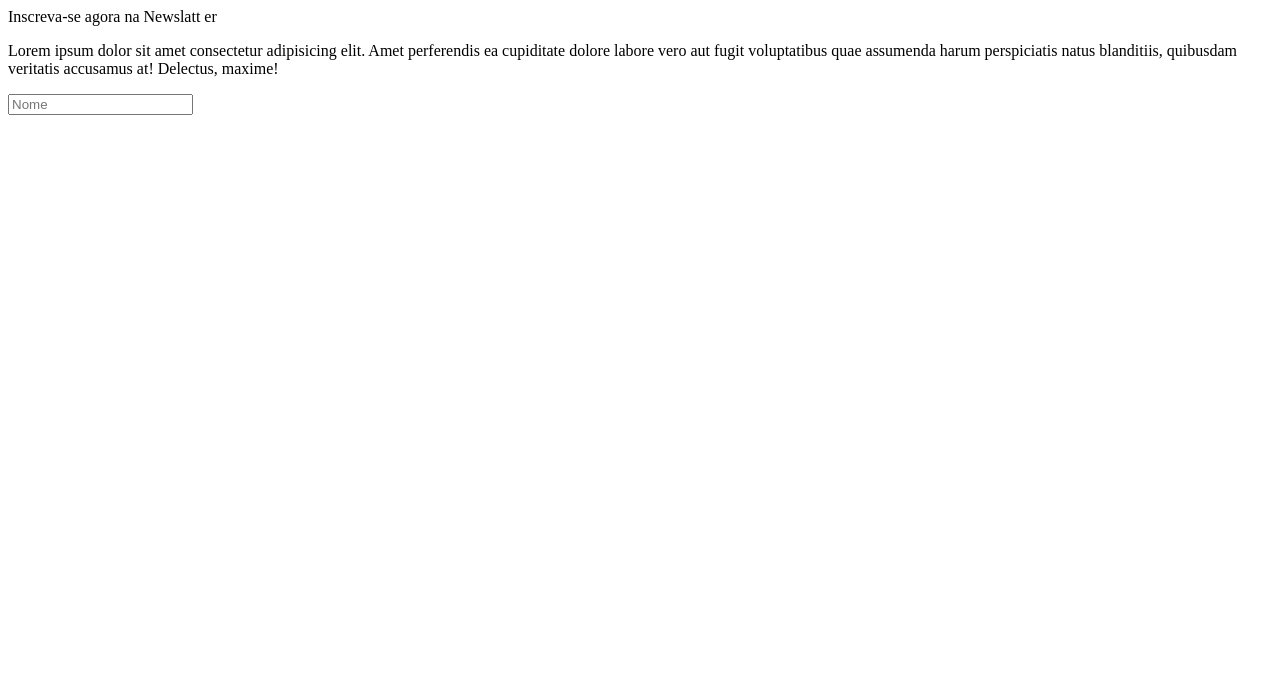
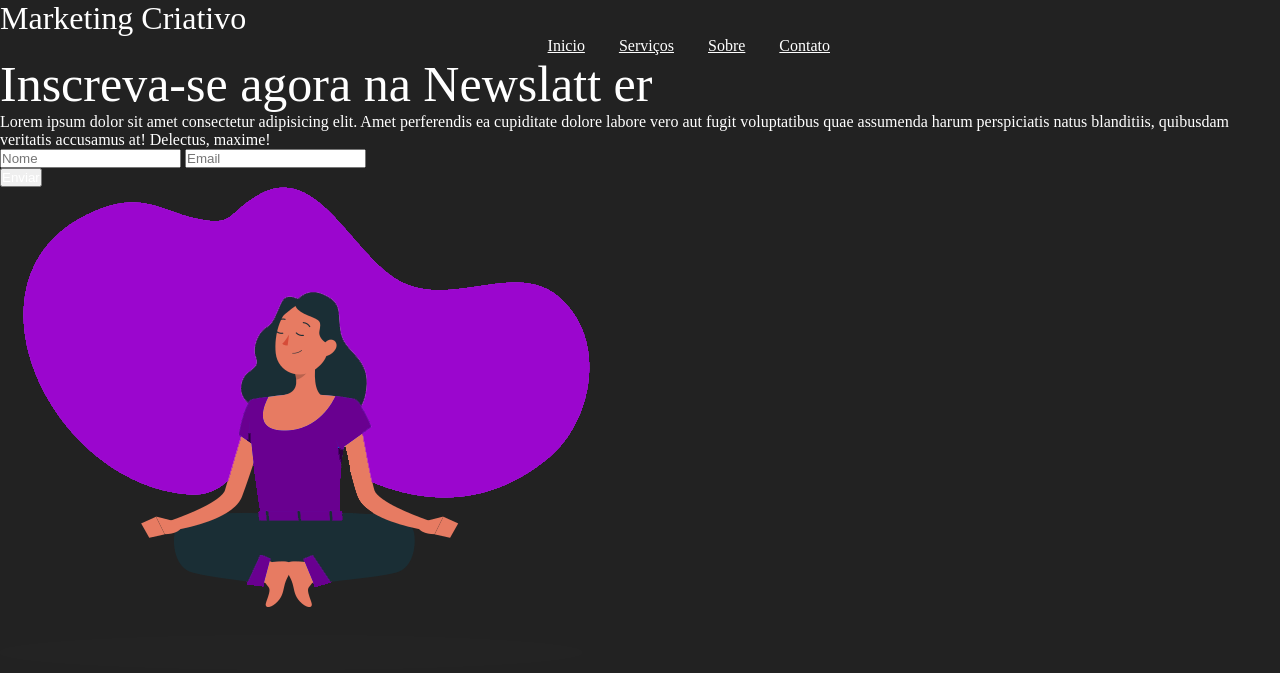
Before and after one commit to josedhyogo/Desenvolvimento-Web, a plain HTML site: page projeto/index.html in a window 1280 px wide. Drawn offline with Linux system fonts and the light colour scheme.

Commit message:
Estiizando Projeto

```diff
--- a/projeto/index.html
+++ b/projeto/index.html
@@ -4,22 +4,31 @@
     <meta charset="UTF-8">
     <meta name="viewport" content="width=device-width, initial-scale=1.0">
     <title>Document</title>
+    <link rel="stylesheet" href="style.css">
 </head>
 <body>
+
 <header>
+    <div class="TituloLogo">Marketing Criativo</div>
         <nav>
-
+            <a href="#">Inicio</a>
+            <a href="#">Serviços</a>
+            <a href="#">Sobre</a>
+            <a href="#">Contato</a>
         </nav>
 </header>
 <div class="principal">
-    <div>Inscreva-se agora na Newslatt er</div>
-        <div></div>
-    <p>Lorem ipsum dolor sit amet consectetur adipisicing elit. Amet perferendis ea cupiditate dolore labore vero aut fugit voluptatibus quae assumenda harum perspiciatis natus blanditiis, quibusdam veritatis accusamus at! Delectus, maxime!</p>
-    <form action="">
-        <input type="text" placeholder="Nome">
 
-    </form>
-
+    <div class="TituloPrincipal">Inscreva-se agora na Newslatt er</div>
+        <div class="texto">
+            <p>Lorem ipsum dolor sit amet consectetur adipisicing elit. Amet perferendis ea cupiditate dolore labore vero aut fugit voluptatibus quae assumenda harum perspiciatis natus blanditiis, quibusdam veritatis accusamus at! Delectus, maxime!</p>
+            <form action="cadastro">
+                <input type="text" placeholder="Nome" class="Nome">
+                <input type="email" placeholder="Email" class="Email">
+            </form>
+            <input type="button" value="Enviar">
+        </div>
+    <img src="images/logo.png" alt="#">
 </div>
 
 </body>
--- a/projeto/style.css
+++ b/projeto/style.css
@@ -0,0 +1,24 @@
+@charset "UTF-8";
+*{
+padding: 0;
+margin: 0 auto;
+color: white;
+}
+body{
+  background-color: #222222;
+}
+.TituloLogo{
+  font-size: 32px;
+  font-weight: 400px;
+}
+
+nav{
+    word-spacing: 30px;
+    text-align: end;
+    padding-right: 450px;
+}
+
+.TituloPrincipal{
+    font-size: 50px;
+
+}
```
Also changed, not shown: projeto/images/logo.png (renamed from projeto/images/77d0a7c454e658833800528e748edbe9.png).
